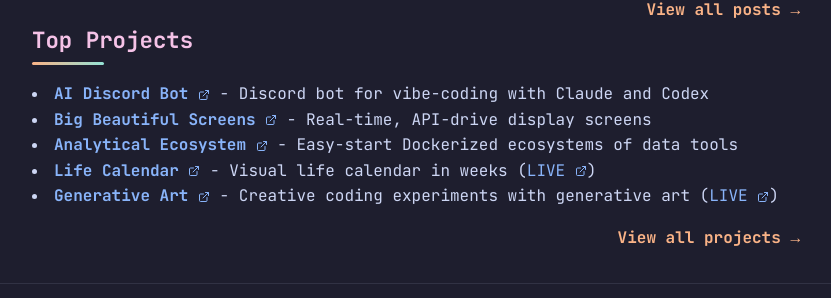
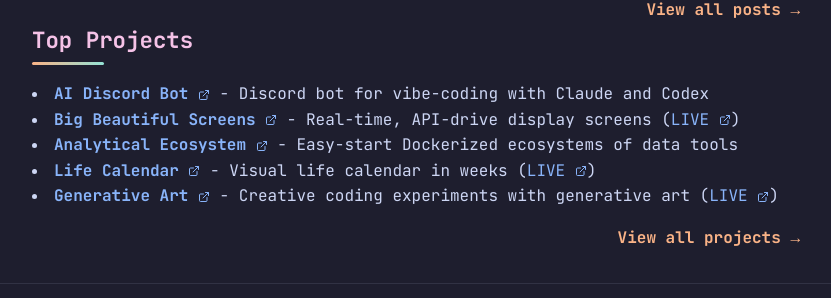
Before and after one commit to wrathagom/wrathagom.github.io, a Jekyll site: the page built from index.md, in a window 1280 px wide. Shown: the part 526-824 px from the top of the page, without its empty margins (224-1055 px from the left). Built offline with Jekyll 4.4.1, drawn with Linux system fonts in a browser that asks for light colours; comment, search, counter and statistics services are not loaded.

Commit message:
Add LIVE links for BBS

```diff
--- a/index.md
+++ b/index.md
@@ -34,7 +34,7 @@
 ## Top Projects
 
 - **[AI Discord Bot](https://github.com/wrathagom/ai-discord-bot)** - Discord bot for vibe-coding with Claude and Codex
-- **[Big Beautiful Screens](https://github.com/wrathagom/Big-Beautiful-Screens)** - Real-time, API-drive display screens
+- **[Big Beautiful Screens](https://github.com/wrathagom/Big-Beautiful-Screens)** - Real-time, API-drive display screens ([LIVE](https://bigbeautifulscreens.com))
 - **[Analytical Ecosystem](https://github.com/wrathagom/analytical-ecosystem)** - Easy-start Dockerized ecosystems of data tools
 - **[Life Calendar](https://github.com/wrathagom/life-calendar)** - Visual life calendar in weeks ([LIVE](https://calebmkeller.com/life-calendar/))
 - **[Generative Art](https://github.com/wrathagom/generative-art)** - Creative coding experiments with generative art ([LIVE](https://calebmkeller.com/generative-art/))
```
Also changed, not shown: projects.md (+1 -1 lines).
